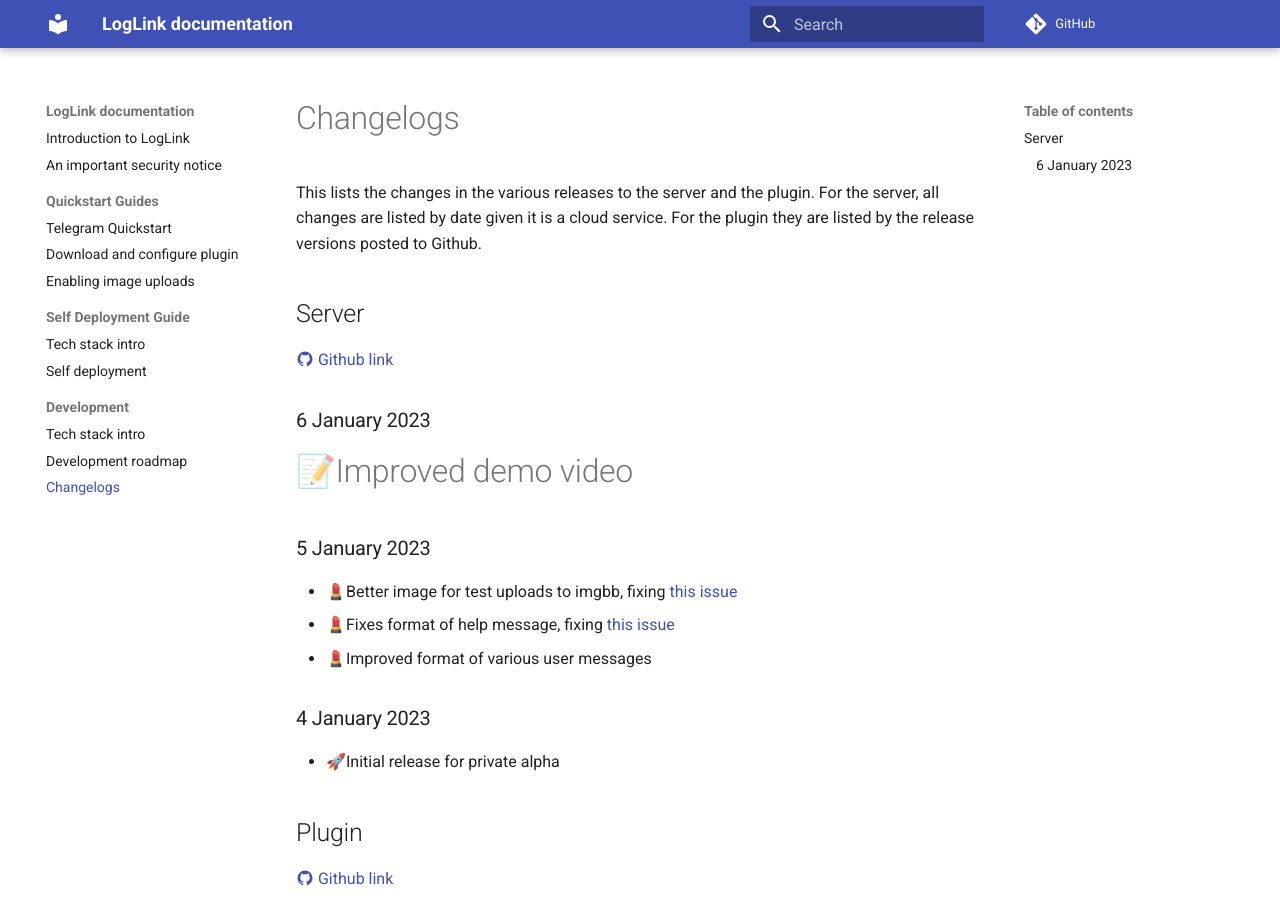
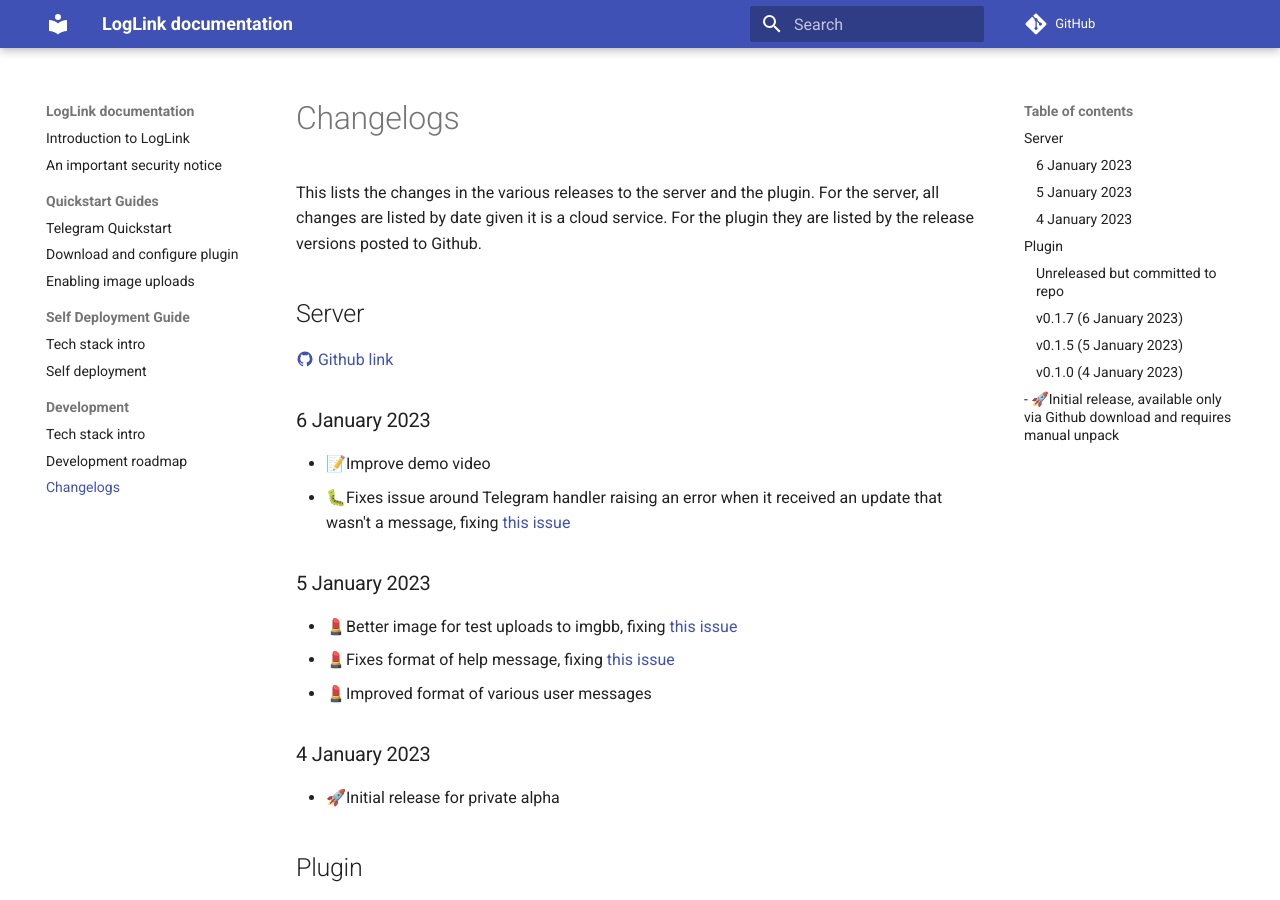
Before and after one commit to hankhank10/loglink-docs, an MkDocs documentation site: the page built from docs/changelog.md, in a window 1280 px wide and 900 px high. Built offline with MkDocs 1.6.1 and Material for MkDocs 9.7.7, drawn with Linux system fonts in a browser that asks for light colours; comment, search, counter and statistics services are not loaded.

Commit message:
Update changelog.md

```diff
--- a/docs/changelog.md
+++ b/docs/changelog.md
@@ -7,7 +7,8 @@
 [:material-github: Github link](https://github.com/hankhank10/logseq-server)
 
 ### 6 January 2023
-# 📝Improved demo video
+- 📝Improve demo video
+- 🐛Fixes issue around Telegram handler raising an error when it received an update that wasn't a message, fixing [this issue](https://github.com/hankhank10/loglink-server/issues/22)
 
 ### 5 January 2023
 - 💄Better image for test uploads to imgbb, fixing [this issue](https://github.com/hankhank10/loglink-server/issues/17)
```
